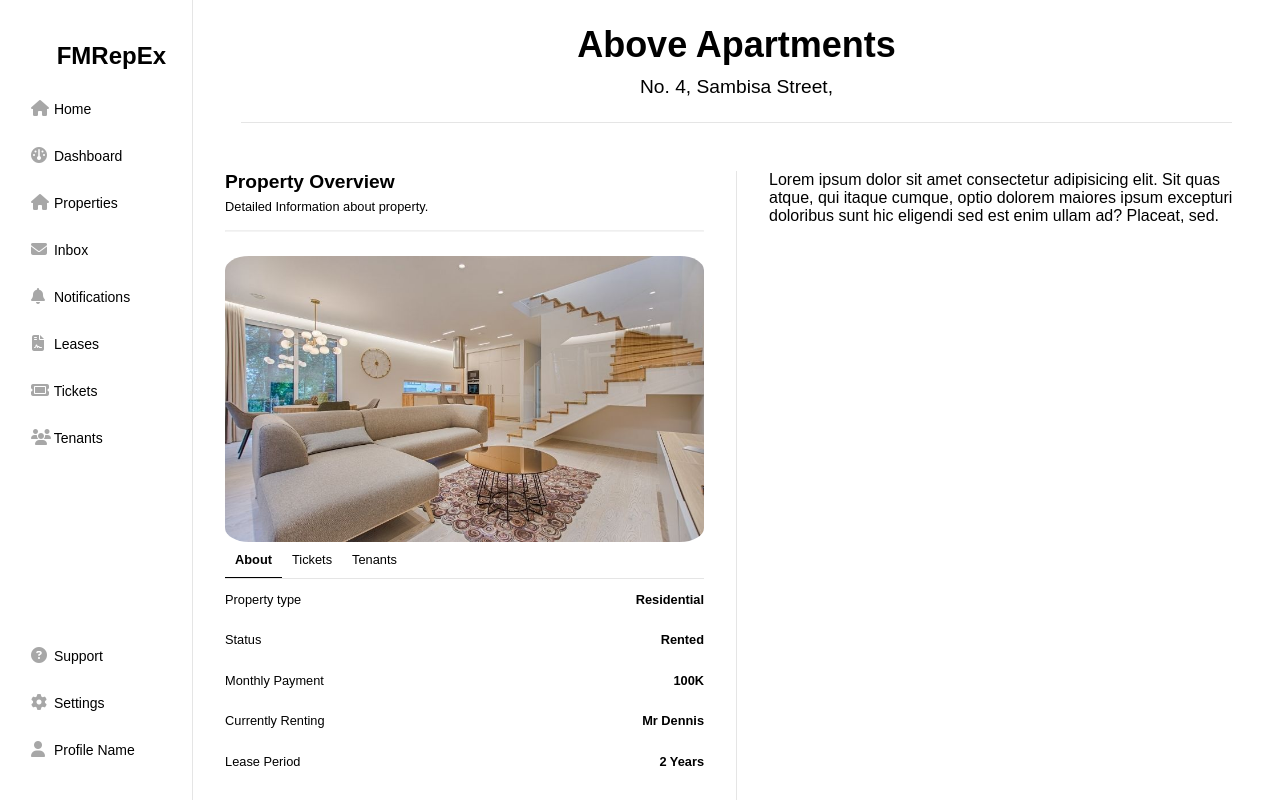
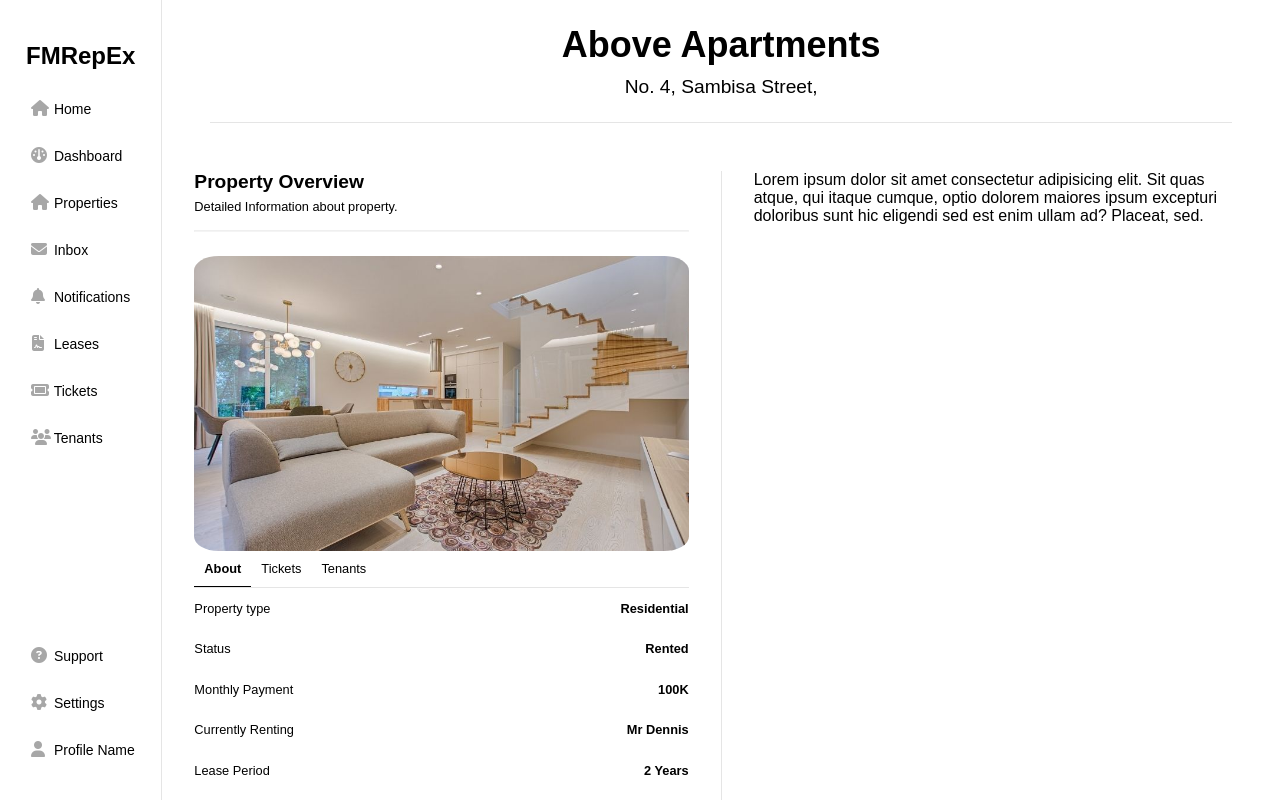
Before and after one commit to lukman155/fmrep-frontend, a SvelteKit app: page /dashboard in a window 1280 px wide. Built offline with nearby package versions, Linux system fonts and the light colour scheme; a web font is replaced by a local one.

Commit message:
Update SideMenu.svelte

```diff
--- a/src/routes/SideMenu.svelte
+++ b/src/routes/SideMenu.svelte
@@ -1,7 +1,6 @@
 <script>
 
   let menuItems = [
-    { text: 'FMRepEx', link: '' },
     { text: 'Home', link: '', icon: 'fa-home' },
     { text: 'Dashboard', link: 'dashboard', icon: 'fa-dashboard' },
     { text: 'Properties', link: 'properties', icon: 'fa-house' },
@@ -15,6 +14,9 @@
 
 <nav class="side-menu">
   <div class="top links">
+
+    <a class="menu-item logo" href='/'>FMRepEx</a>
+
     {#each menuItems as item (item.text)}
       <a class="menu-item {item.link}" href='/{item.link}'><i class="fa {item.icon}"></i> {item.text}</a>
     {/each}
```
